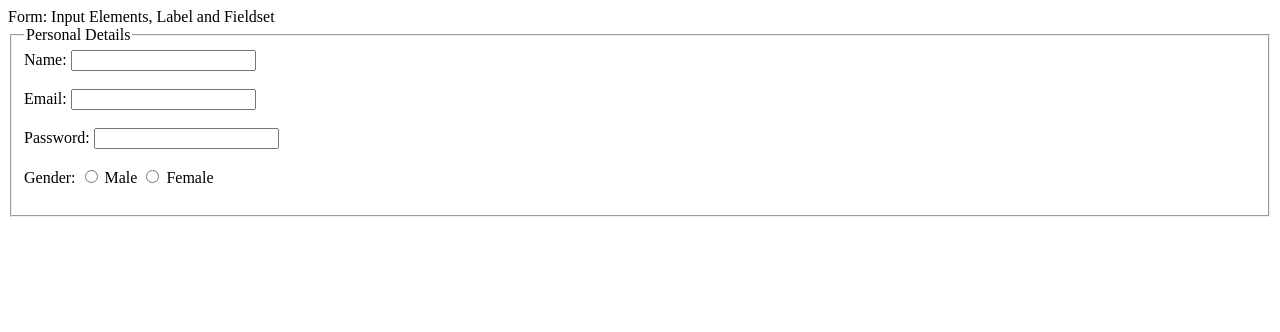
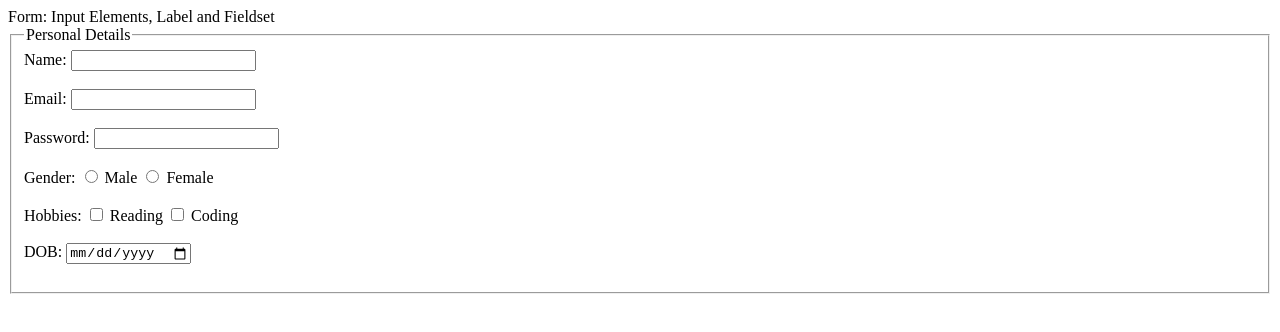
Before and after one commit to lakshay04rana-cyber/WDW_0147, a plain HTML site: page Web Designing Workshop Assignment/assignment-15.html in a window 1280 px wide. Drawn offline with Linux system fonts and the light colour scheme.

Commit message:
experiment done

```diff
--- a/Web Designing Workshop Assignment/assignment-15.html
+++ b/Web Designing Workshop Assignment/assignment-15.html
@@ -37,7 +37,19 @@
 
 
 
+                <label for="hobbies">Hobbies:</label>
+                <input type="checkbox" id="reading" name="hobbies" value="Reading">
+                <label for="reading">Reading</label>
+                <input type="checkbox" id="coding" name="hobbies" value="Coding">
+                <label for="coding">Coding</label>
+                <br></br>
 
+
+
+
+                <label for="dob">DOB:</label>
+                <input type="date" id="dob" name="dob">
+                <br></br>
 
 
             </fieldset>
```
